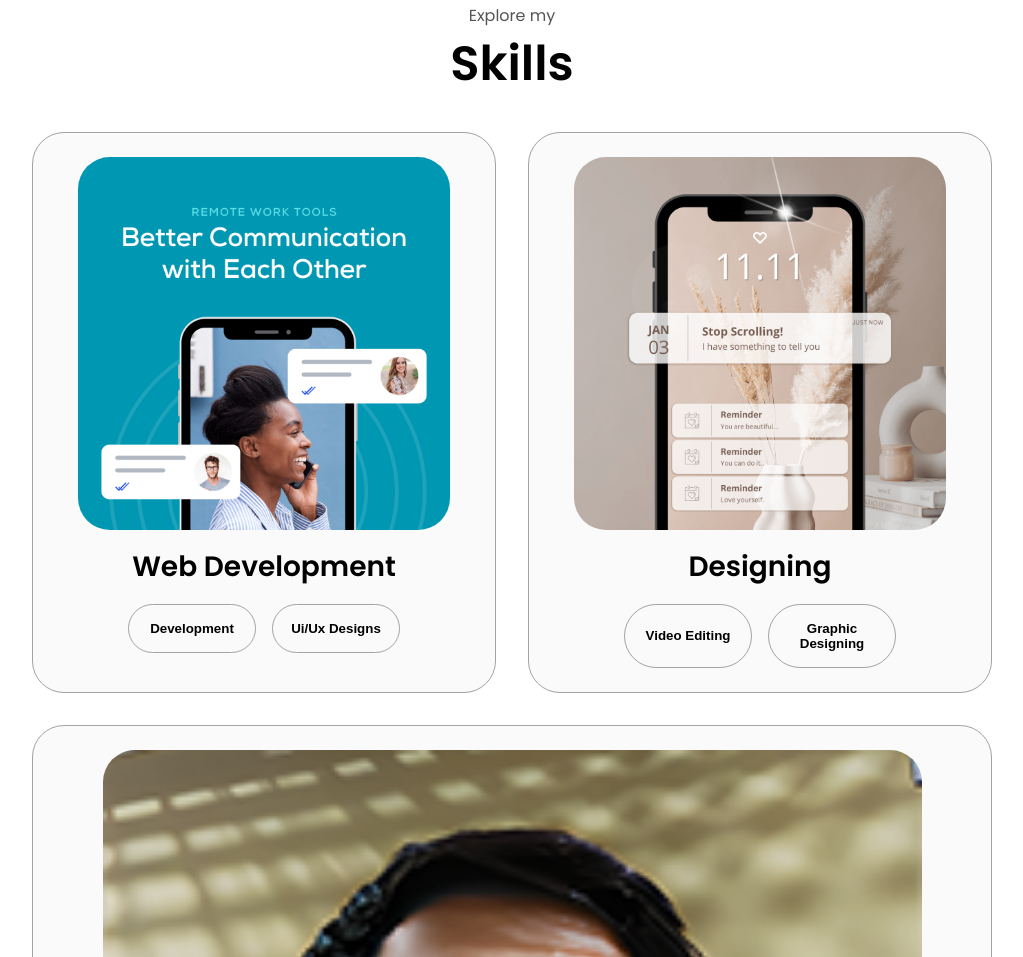
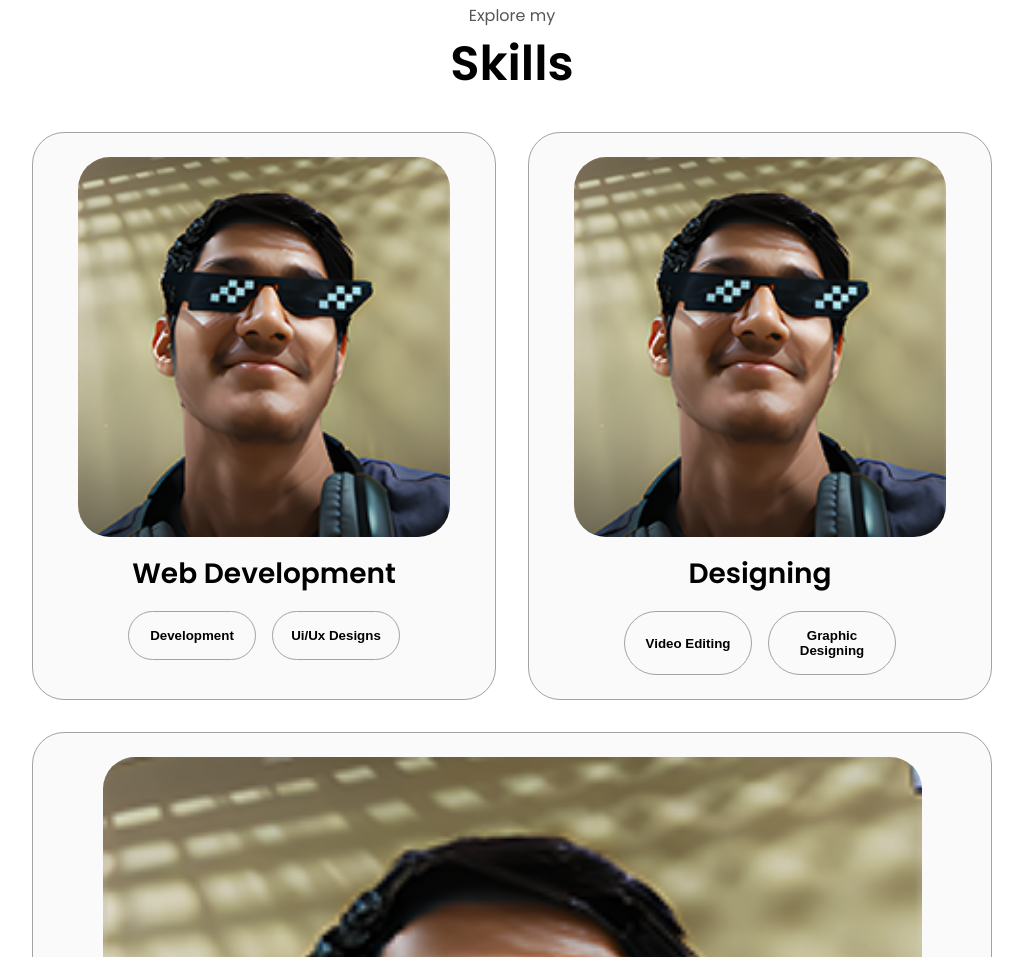
Before and after one commit to hiomgupta/Portfolio, a plain HTML site: page index.html in a window 1280 px wide. Shown: the part 2461-3418 px from the top of the page, without its empty margins (128-1151 px from the left). Drawn offline with Linux system fonts and the light colour scheme.

Commit message:
updated index.html

```diff
--- a/index.html
+++ b/index.html
@@ -303,7 +303,7 @@
           <div class="details-container color-container">
             <div class="article-container">
               <img
-                src="./assets/project-1.png"
+                src="./assets/about-pic.png"
                 alt="Web Development"
                 class="project-img"
               />
@@ -327,7 +327,7 @@
           <div class="details-container color-container">
             <div class="article-container">
               <img
-                src="./assets/project-2.png"
+                src="./assets/about-pic.png"
                 alt="Designing"
                 class="project-img"
               />
```
